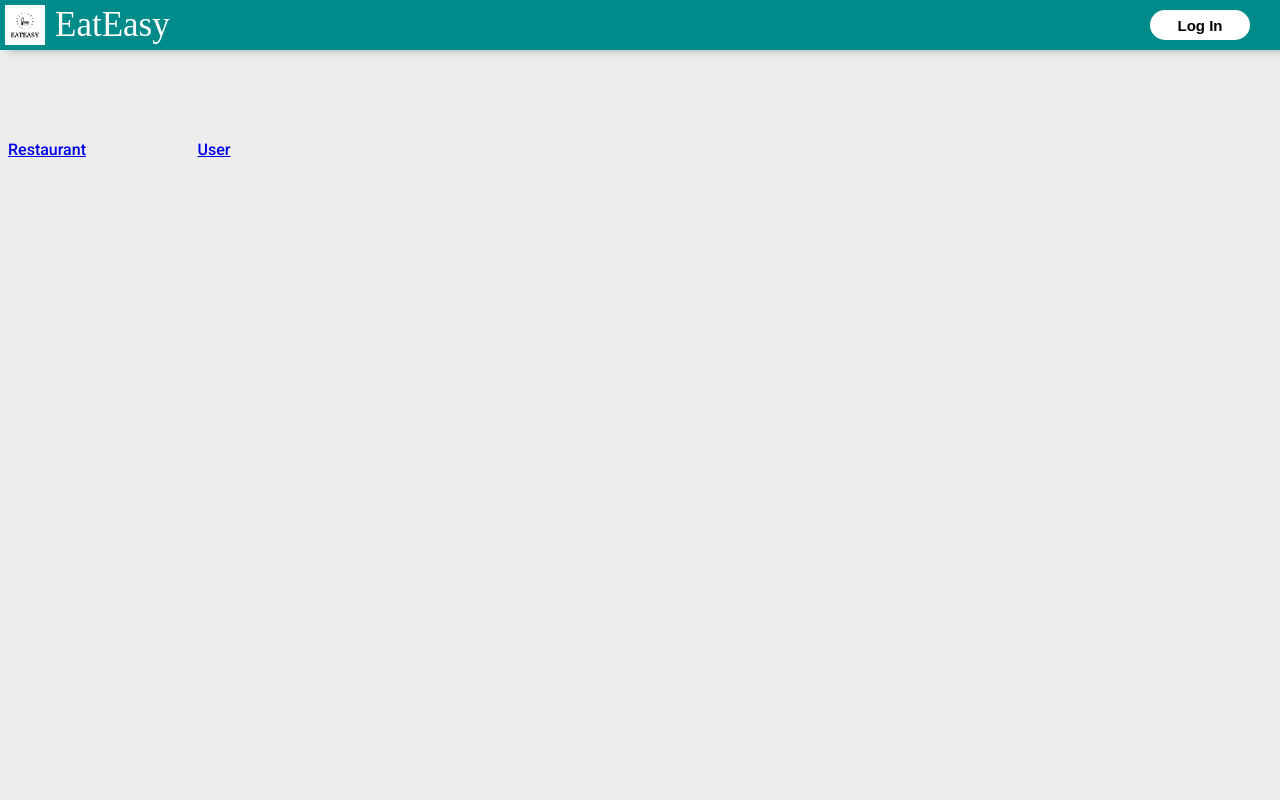
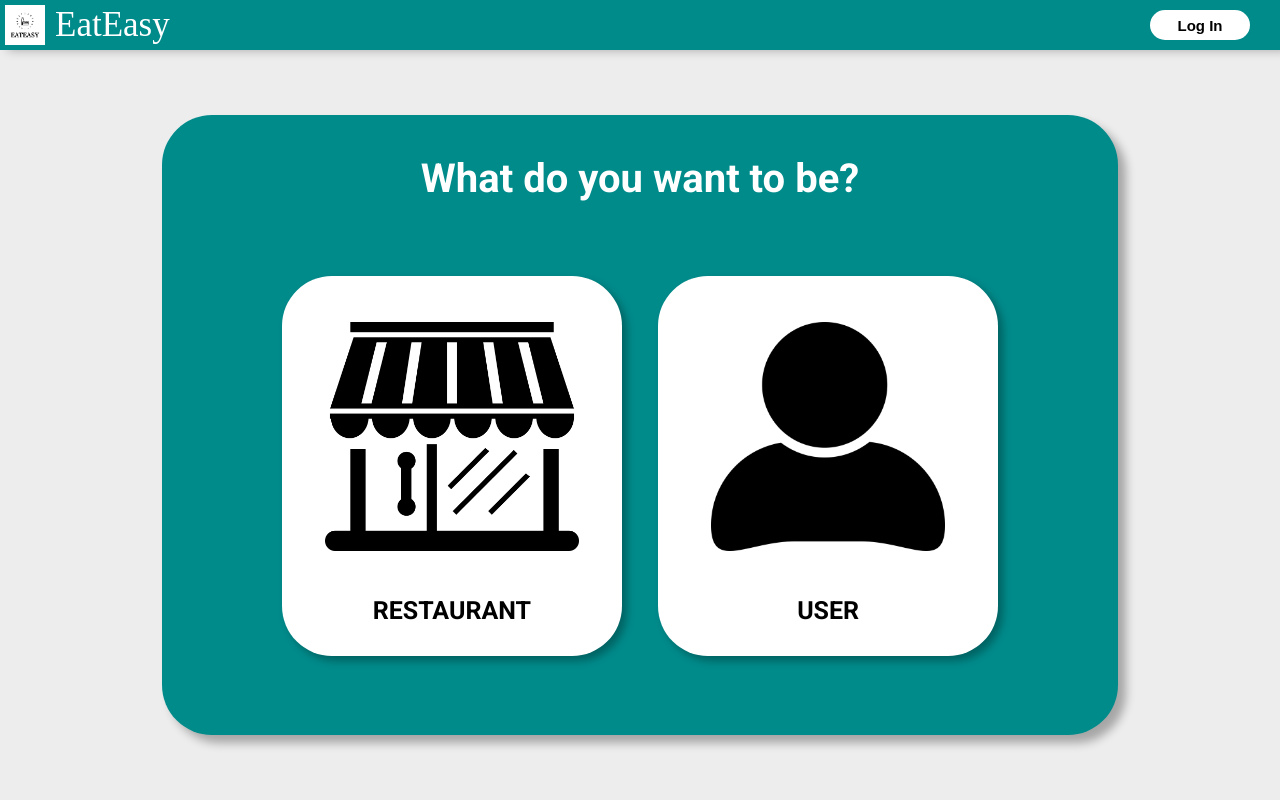
Before and after one commit to Davidjmz12/EatEasy, a Django app: page /login/register in a window 1280 px wide. Run offline with Django 4.2, Linux system fonts and the light colour scheme.

Commit message:
Register fixed.

```diff
--- /dev/null
+++ b/login/static/login/register.css
@@ -0,0 +1,79 @@
+body {
+    display: flex;
+    flex-direction: row;
+    justify-content: center;
+    align-items: center;
+}
+
+a {
+    text-decoration: none;
+    color: black;
+}
+
+.panel {
+    display: flex;
+    flex-direction: column;
+    align-items: center;
+
+    background-color: darkcyan;
+    width: 70vw;
+    height: 70vh;
+    min-width: 700px;
+    min-height: 400px;
+    padding: 30px;
+
+    border-radius: 50px;
+    box-shadow: 8px 8px 10px rgba(0,0,0,0.3);
+}
+
+.text {
+    font-size: 40px;
+    font-weight: bold;
+    color: white;
+
+    margin-top: 10px;
+}
+
+.options {
+    display: flex;
+    flex-direction: row;
+    align-items: center;
+
+    height: 80%;
+    width: 80%;
+}
+
+.one-option {
+    display: flex;
+    flex-direction: column;
+    align-items: center;
+    justify-content: center;
+    width: 80%;
+    height: 85%;
+    background-color: white;
+    border-radius: 50px;
+
+    box-shadow: 5px 5px 8px rgba(0,0,0,0.3);
+}
+
+.one-option:hover {
+    background-color: lightgray;
+}
+
+.one-option:active {
+    background-color: darkgray;
+}
+
+.one-option img {
+    height: 60%;
+    margin: 40px 20px 20px 20px;
+}
+
+.one-option p {
+    font-weight: bold;
+    font-size: 25px;
+}
+
+.space {
+    width: 60px;
+}
--- a/login/templates/login/register.html
+++ b/login/templates/login/register.html
@@ -1,6 +1,30 @@
 {% extends "main/layout.html" %}
+{% load static %}
+
+{% block head %}
+    <link rel="stylesheet" href="{% static 'login/register.css' %}">
+{% endblock %}
 
 {% block body %}
-    <a href="{% url 'login:registerRestaurant' %}">Restaurant </a>
-    <a href="{% url 'login:registerUser' %}"> User</a>
+    <div class="panel">
+        <p class="text">
+            What do you want to be?
+        </p>
+
+        <div class="options">
+            <a class="one-option" href="{% url 'login:registerRestaurant' %}">
+                <img alt="Restaurant" src="{% static 'login/images/restaurant.png' %}">
+                <p>
+                    RESTAURANT
+                </p>
+            </a>
+            <div class="space"> </div>
+            <a class="one-option" href="{% url 'login:registerUser' %}">
+                <img alt="Restaurant" src="{% static 'login/images/user.png' %}">
+                <p>
+                    USER
+                </p>
+            </a>
+        </div>
+    </div>
 {% endblock %}
```
Also changed, not shown: login/static/login/images/restaurant.png (added), login/static/login/images/user.png (added).
